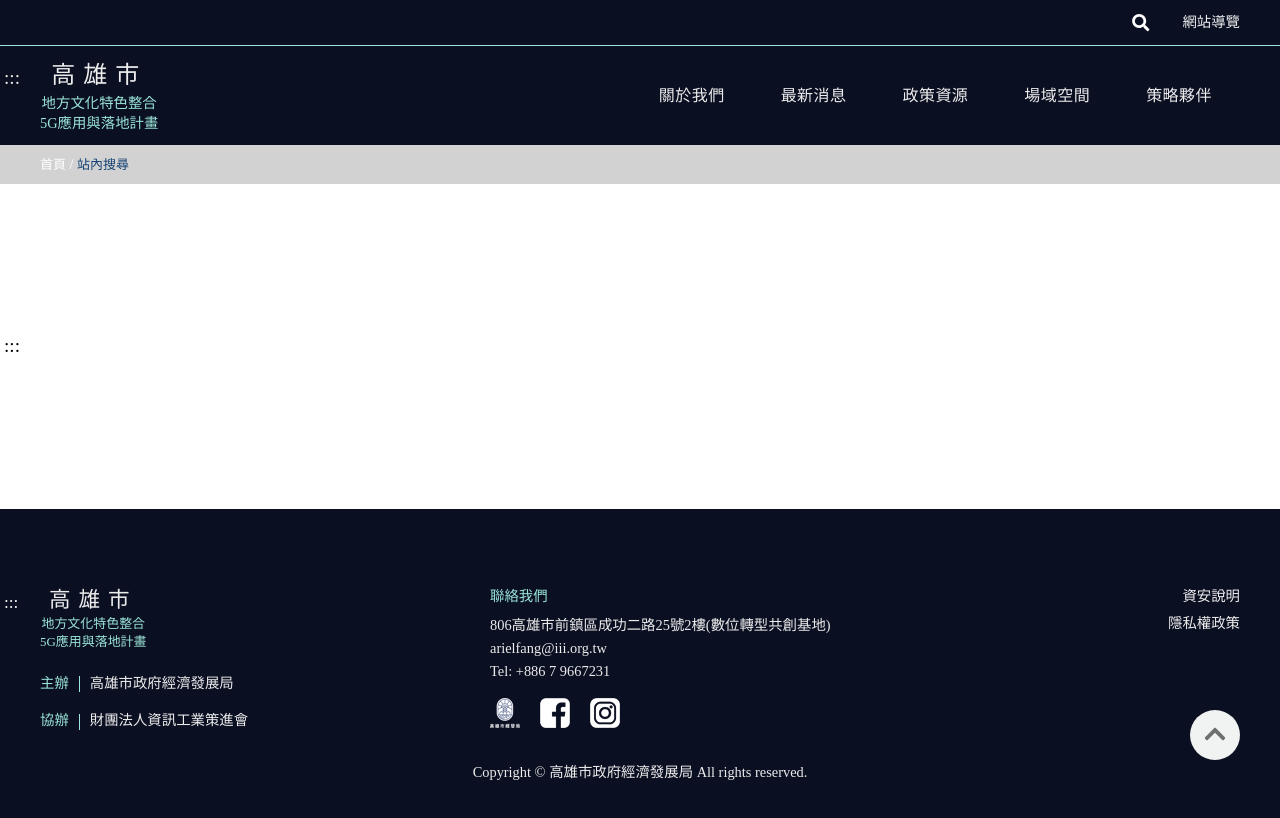
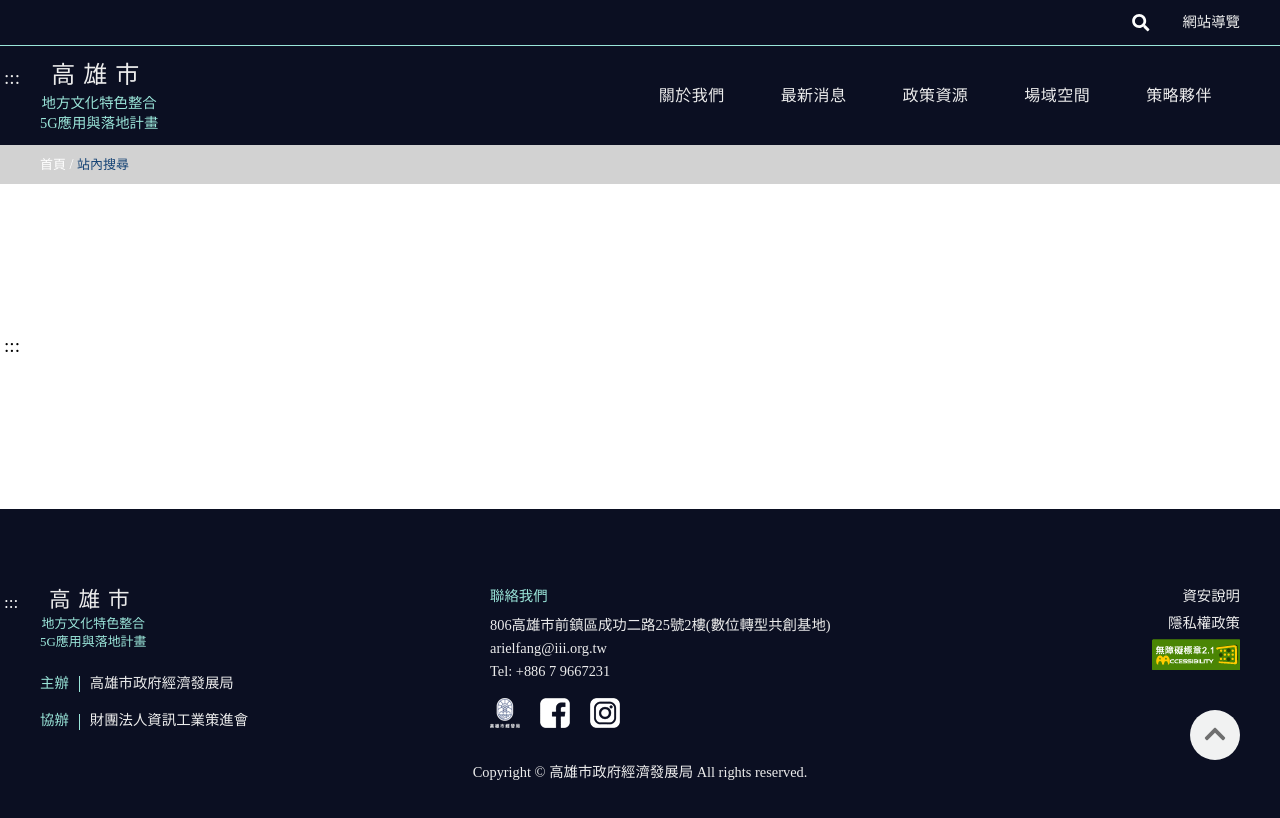
Before and after one commit to MoonShineVFX/5g-site-web, a Next.js app: page /searchall in a window 1280 px wide. Shown: the top 818 px of the page. Built offline with nearby package versions, Linux system fonts and the light colour scheme.

Commit message:
- Add AA image

```diff
--- a/src/containers/Footer.js
+++ b/src/containers/Footer.js
@@ -224,6 +224,11 @@ const Footer = () => {
                     <Grid item xs={12} md={4} className="align-right privacy">
                         <p><Links url="/security" title={text_security}>{text_security}</Links></p>
                         <p><Links url="/privacy" title={text_privacy}>{text_privacy}</Links></p>
+                        <p>
+                            <a href="https://accessibility.ncc.gov.tw/Applications/Detail?category=20220106151048" title="無障礙網站">
+                                <img src="/AA.png" border="0" width="88" height="31" alt="通過AA無障礙網頁檢測" />
+                            </a>
+                        </p>
                     </Grid>
                 </Grid>
 
```
Also changed, not shown: public/AA.png (added).
